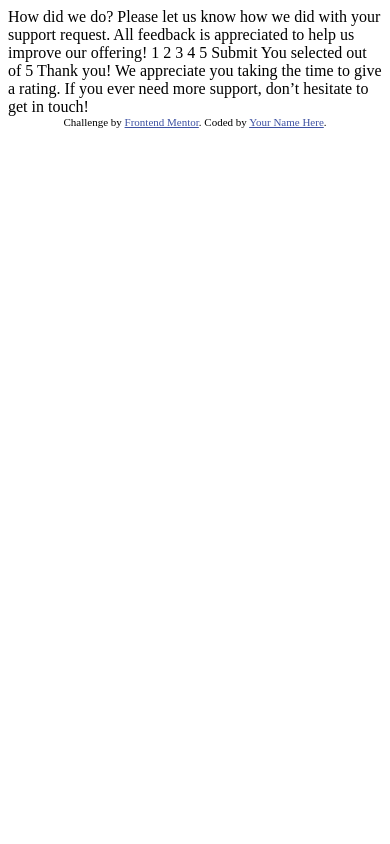
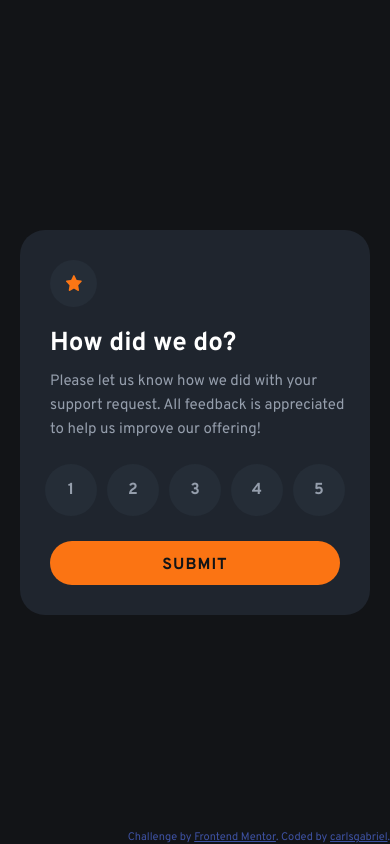
Before and after one commit to carlsgabriel/frontendMentorInteractiveRatingComponent, a plain HTML site: page index.html in a window 390 px wide. Drawn offline with Linux system fonts and the light colour scheme.

Commit message:
adding structure, styling, javascript and responsiveness

```diff
--- a/index.html
+++ b/index.html
@@ -1,8 +1,10 @@
 <!DOCTYPE html>
 <html lang="en">
+
 <head>
   <meta charset="UTF-8">
-  <meta name="viewport" content="width=device-width, initial-scale=1.0"> <!-- displays site properly based on user's device -->
+  <meta name="viewport" content="width=device-width, initial-scale=1.0">
+  <!-- displays site properly based on user's device -->
 
   <link rel="icon" type="image/png" sizes="32x32" href="./images/favicon-32x32.png">
   <link rel="stylesheet" href="style.css">
@@ -11,43 +13,91 @@
 
   <!-- Feel free to remove these styles or customise in your own stylesheet 👍 -->
   <style>
-    .attribution { font-size: 11px; text-align: center; }
-    .attribution a { color: hsl(228, 45%, 44%); }
+    .attribution {
+      font-size: 11px;
+      text-align: center;
+      color: hsl(228, 45%, 44%)
+    }
+
+    .attribution a {
+      color: hsl(228, 45%, 44%);
+    }
   </style>
 </head>
+
 <body>
 
   <!-- Rating state start -->
+  <main>
+    <div class="main-icon">
+      <img src="images/icon-star.svg" alt="">
+    </div>
+    <div class="main-tittle">
+      <h1>How did we do?</h1>
+    </div>
+    <div class="main-paragraph">
+      <p>Please let us know how we did with your support request. All feedback is appreciated
+        to help us improve our offering!</p>
+    </div>
+    <div class="main-form">
+      <form action="">
 
-  How did we do?
-
-  Please let us know how we did with your support request. All feedback is appreciated
-  to help us improve our offering!
-
-  1 2 3 4 5
-
-  Submit
-
+        <div class="form-radio">
+          <!--O label faz com que tanto o input quanto o botão façam a marcação acontecer-->
+          <label>
+            <input type="radio" name="nota" value="1">
+            <span>1</span>
+          </label>
+          <label>
+            <input type="radio" name="nota" value="2">
+            <span>2</span>
+          </label>
+          <label>
+            <input type="radio" name="nota" value="3">
+            <span>3</span>
+          </label>
+          <label>
+            <input type="radio" name="nota" value="4">
+            <span>4</span>
+          </label>
+          <label>
+            <input type="radio" name="nota" value="5">
+            <span>5</span>
+          </label>
+        </div>
+        <div class="button">
+          <span>
+            Submit
+          </span>
+        </div>
+      </form>
+    </div>
+  </main>
   <!-- Rating state end -->
 
   <!-- Thank you state start -->
-
-  You selected <!-- Add rating here --> out of 5
-
-  Thank you!
-
-  We appreciate you taking the time to give a rating. If you ever need more support,
-  don’t hesitate to get in touch!
-
+  <section class="hidden">
+    <div class="section-img">
+      <img src="images/illustration-thank-you.svg" alt="">
+    </div>
+    <div class="section-response">
+      <p class="response">You selected x out of 5</p>
+    </div>
+    <div class="section-thanks">
+      <h3>Thank you!</h3>
+      <p>We appreciate you taking the time to give a rating. If you ever need more support,
+        don’t hesitate to get in touch!</p>
+    </div>
+  </section>
   <!-- Thank you state end -->
-
 
   <div class="attribution">
     Challenge by <a href="https://www.frontendmentor.io?ref=challenge" target="_blank">Frontend Mentor</a>.
-    Coded by <a href="#">Your Name Here</a>.
+    Coded by <a href="#">carlsgabriel</a>.
   </div>
 
 
   <script src="script.js"></script>
 </body>
+
 </html>
--- a/script.js
+++ b/script.js
@@ -0,0 +1,31 @@
+//botão necessário para adicionar o evento de click
+const submit = document.querySelector(".button span");
+
+
+//evento de click
+submit.addEventListener("click", () => {
+
+    /*
+    selected -> valor que foi selecionado no input. o :checked faz isso.
+    thanksresp -> seleciona a resposta da página de agradecimentos
+    */
+    const selected = document.querySelector('input[name="nota"]:checked');
+    const thanksresp = document.querySelector('.section-response .response');
+    const section = document.querySelector("section");
+    const main = document.querySelector("main");
+
+
+    /*
+    se o botão for selecionado:
+    o texto da resposta de agradecimento vai mudar já com o valor do input que foi selecionado.
+    se a section fiver invisivel, torne-a visivel e deixe o main invisivel
+
+    */
+    if(selected){
+        thanksresp.innerText = `You selected ${selected.getAttribute("value")} out of 5`;
+        if(section.classList.contains("hidden")){
+            section.classList.toggle("hidden");
+            main.classList.toggle("hidden");
+        };
+    };
+});
--- a/style.css
+++ b/style.css
@@ -1 +1,228 @@
 @import url('https://fonts.googleapis.com/css2?family=Overpass:ital,wght@0,100..900;1,100..900&display=swap');
+
+* {
+    margin: 0;
+    padding: 0;
+    box-sizing: border-box;
+    font-family: 'Overpass';
+}
+
+body {
+    height: 100vh;
+    background-color: hsl(216, 12%, 8%);
+    display: flex;
+    justify-content: center;
+    align-items: center;
+    position: relative;
+}
+
+main {
+    width: 410px;
+    background-color: hsl(214, 19%, 15%);
+    border-radius: 25px;
+    padding: 30px;
+}
+
+.main-icon {
+    display: inline-flex;
+    justify-content: center;
+    align-items: center;
+    background-color: hsl(213, 19%, 18%);
+    width: 47px;
+    height: 47px;
+    border-radius: 50%;
+}
+
+.main-icon img {
+    width: 16px;
+    height: 16px;
+}
+
+.main-tittle {
+    margin-top: 34px;
+}
+
+.main-tittle h1 {
+    font-size: 28px;
+    font-weight: 700;
+    color: hsl(0, 0%, 100%);
+}
+
+.main-paragraph {
+    margin-top: 10px;
+}
+
+.main-paragraph p {
+    color: hsl(217, 12%, 63%);
+    font-size: 15px;
+    line-height: 1.6;
+}
+
+.main-form {
+    margin-top: 22px;
+}
+
+.form-radio {
+    display: flex;
+    justify-content: space-around;
+    margin-left: -10px;
+}
+
+/*Sumir com o botão do input*/
+.form-radio label input[type="radio"] {
+    display: none;
+}
+
+/*Estilizando o numero que agora vai ser o input*/
+.form-radio label span {
+    display: inline-flex;
+    justify-content: center;
+    align-items: center;
+    background-color: hsl(213, 19%, 18%);
+    width: 52px;
+    height: 52px;
+    border-radius: 50%;
+    color: hsl(217, 12%, 63%);
+    font-weight: 700;
+    cursor: pointer;
+}
+
+/*Quando passar o mouse em cima do span, mudar sua cor para parecer que é verdadeiramente o input*/
+.form-radio label span:hover {
+    background-color: hsl(25, 97%, 53%);
+    color: hsl(213, 19%, 18%);
+}
+
+/*:checked -> quando o input for selecionado
+  + span porque é o span que agora tá se "passando" por input
+  ou seja, tanto no input quanto no span essa propriedade será inserida*/
+.form-radio label input[type="radio"]:checked+span {
+    background-color: hsl(0, 0%, 100%);
+    color: hsl(216, 12%, 8%);
+}
+
+/*Resumo:
+  Primeiro: Suma com o botão do input, para que o número que você quer que seja botão se "torne" o input;
+  Segundo: Estilize o número que agora será o botão, bote um cursor point para convencer ainda mais;
+  Terceiro: Aplique propriedades para mudar a cor quando passa o mouse em cima do span e aplique propriedades tanto no input quanto no span quando forem selecionados :checked.*/
+
+.button {
+    padding-right: 10px;
+}
+
+.button span {
+    margin-top: 30px;
+    padding-top: 5px;
+    display: inline-flex;
+    justify-content: center;
+    align-items: center;
+    width: 100%;
+    height: 44px;
+    background-color: hsl(25, 97%, 53%);
+    border: none;
+    border-radius: 30px;
+    cursor: pointer;
+    color: hsl(216, 12%, 8%);
+    font-size: 16px;
+    text-transform: uppercase;
+    font-weight: 700;
+    letter-spacing: 1px;
+}
+
+.button span:hover {
+    background-color: hsl(0, 0%, 100%);
+}
+
+
+
+section {
+    width: 410px;
+    background-color: hsl(214, 19%, 15%);
+    border-radius: 25px;
+    padding: 30px;
+    display: flex;
+    flex-direction: column;
+    align-items: center;
+}
+
+.section-img img {
+    display: block;
+    margin-top: 15px;
+    margin-left: -8px;
+}
+
+.section-response {
+    margin-top: 32px;
+    display: inline-flex;
+    justify-content: center;
+    align-items: center;
+    background-color: hsl(213, 19%, 18%);
+    width: 190px;
+    height: 32px;
+    border-radius: 20px;
+}
+
+.section-response {
+    padding-top: 3px;
+    color: hsla(25, 97%, 53%, 0.582);
+    font-size: 15px;
+    font-weight: 400;
+}
+
+.section-thanks {
+    margin-top: 35px;
+    display: flex;
+    flex-direction: column;
+    align-items: center;
+}
+
+.section-thanks h3 {
+    color: hsl(0, 0%, 100%);
+    font-size: 27px;
+}
+
+.section-thanks p {
+    color: hsl(217, 12%, 63%);
+    font-size: 15px;
+    text-align: center;
+    line-height: 1.6;
+    margin-top: 10px;
+    padding-right: 10px;
+}
+
+.hidden {
+    display: none;
+}
+
+
+
+.attribution {
+    position: absolute;
+    bottom: 0;
+    right: 0;
+}
+
+
+
+
+@media(max-width:500px){
+    main {
+        width: 350px;
+        padding-right: 20px;
+    }
+    .main-tittle {
+        margin-top: 20px;
+    }
+
+    .main-tittle h1 {
+        font-size: 26px;
+        font-weight: 700;
+        color: hsl(0, 0%, 100%);
+    }
+    .button span {
+        margin-top: 25px;
+    }
+    section{
+        width: 350px;
+    }
+}
```
